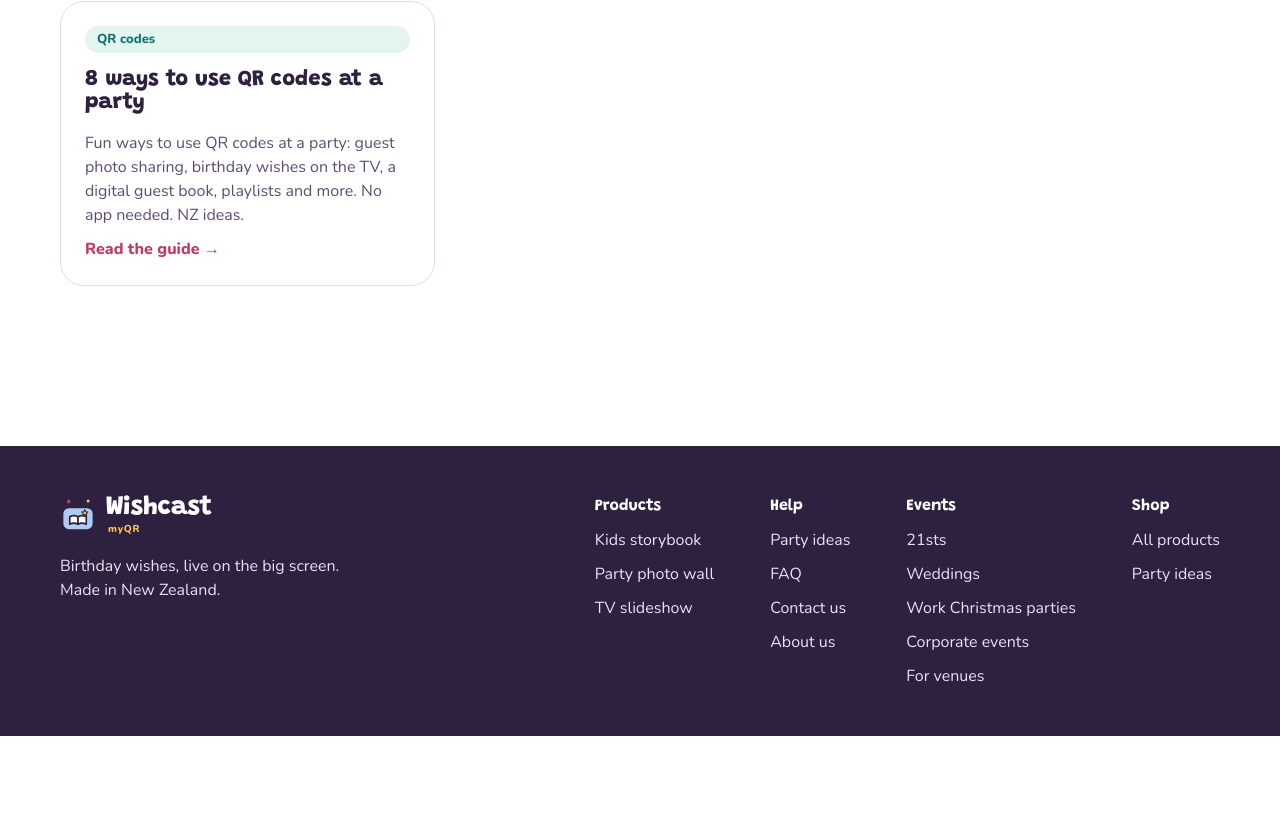
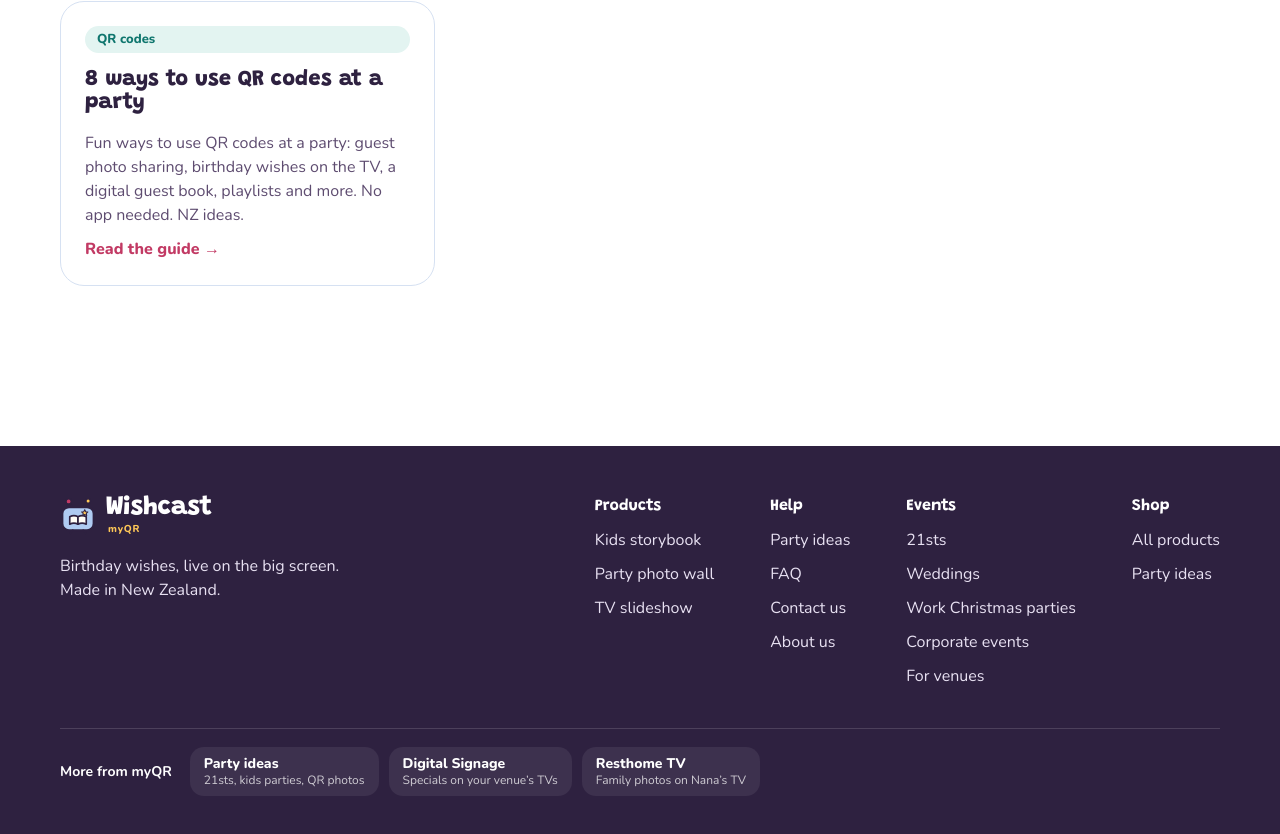
Before and after one commit to odooraaron-lab/party-kit, a Next.js app: page /ideas in a window 1280 px wide. Shown: the part 2311-3145 px from the top of the page. Before the commit the page ends 3047 px from the top, so only its background shows below. Built offline with nearby package versions, Linux system fonts and the light colour scheme; no server answers.

Commit message:
Link all myQR sites: 'More from myQR' footer strip and contextual cross-links
Co-Authored-By: Claude Opus 5.5 <noreply@anthropic.com>
Claude-Session: https://claude.ai/code/session_01726Y94iK5nRrD8MpSsnopf

```diff
--- a/src/app/(shop)/layout.tsx
+++ b/src/app/(shop)/layout.tsx
@@ -2,6 +2,7 @@ import Link from 'next/link';
 import { Header } from '@/components/Header';
 import { Logo } from '@/components/Logo';
 import { BRAND } from '@/lib/brand';
+import { MyqrFamily } from '@/components/MyqrFamily';
 
 export default function ShopLayout({ children }: { children: React.ReactNode }) {
   return (
@@ -20,6 +21,7 @@ export default function ShopLayout({ children }: { children: React.ReactNode })
             <div><b>Events</b><Link href="/ideas/21st-birthday-photo-slideshow">21sts</Link><Link href="/ideas/wedding-qr-code-photo-sharing">Weddings</Link><Link href="/ideas/work-christmas-party-ideas">Work Christmas parties</Link><Link href="/ideas/corporate-event-photo-sharing">Corporate events</Link><Link href="/ideas/function-venue-photo-wall">For venues</Link></div>
             <div><b>Shop</b><Link href="/products">All products</Link><Link href="/ideas">Party ideas</Link></div>
           </nav>
+          <MyqrFamily current="wishcast" />
         </div>
       </footer>
     </>
--- a/src/app/globals.css
+++ b/src/app/globals.css
@@ -768,3 +768,12 @@ a.tile-app:hover { box-shadow: 0 8px 0 var(--ink); }
   .m-buybar small { display: block; font-size: 11.5px; opacity: .8; line-height: 1.3; }
   .m-buybar .btn { flex: none; min-height: 42px; padding: 0 16px; background: var(--sun); color: var(--ink); font-size: 14.5px; }
 }
+
+/* More from myQR */
+.myqr-family { grid-column: 1 / -1; width: 100%; border-top: 1px solid rgba(255,255,255,.14); padding-top: 18px; display: flex; flex-wrap: wrap; gap: 10px 18px; align-items: center; }
+.myqr-family > b { color: #fff; font-size: 14px; }
+.myqr-family > div { display: flex; flex-wrap: wrap; gap: 10px; }
+.myqr-family a { display: flex; flex-direction: column; padding: 8px 14px; border-radius: 14px; background: rgba(255,255,255,.07); color: #fff; text-decoration: none; line-height: 1.25; }
+.myqr-family a:hover { background: rgba(255,255,255,.14); }
+.myqr-family a span { font-weight: 800; font-size: 14px; }
+.myqr-family a small { font-size: 12px; opacity: .75; }
--- /dev/null
+++ b/src/components/MyqrFamily.tsx
@@ -0,0 +1,20 @@
+// "More from myQR": links between every myQR site. `current` hides the site you're on.
+const SITES = [
+  { id: 'wishcast', name: 'Wishcast', blurb: 'Party apps for the TV', href: 'https://myqr.co.nz' },
+  { id: 'ideas', name: 'Party ideas', blurb: '21sts, kids parties, QR photos', href: 'https://myqr.co.nz/ideas' },
+  { id: 'signage', name: 'Digital Signage', blurb: 'Specials on your venue’s TVs', href: 'https://digitalsignage.myqr.co.nz' },
+  { id: 'resthome', name: 'Resthome TV', blurb: 'Family photos on Nana’s TV', href: 'https://resthome.myqr.co.nz' },
+];
+
+export function MyqrFamily({ current }: { current: 'wishcast' | 'signage' | 'resthome' }) {
+  return (
+    <nav className="myqr-family" aria-label="More from myQR">
+      <b>More from myQR</b>
+      <div>
+        {SITES.filter((s) => s.id !== current).map((s) => (
+          <a key={s.id} href={s.href}><span>{s.name}</span><small>{s.blurb}</small></a>
+        ))}
+      </div>
+    </nav>
+  );
+}
--- a/src/lib/guides.ts
+++ b/src/lib/guides.ts
@@ -408,11 +408,17 @@ export const GUIDES: Guide[] = [
         body: ['Mention it in your function pack or booking confirmation: “Want your photos on our TVs? Set up a Wishcast photo wall at myqr.co.nz/photo-wall.” Hosts buy it themselves in a couple of minutes and bring the link on the night.'],
         cta: { href: '/photo-wall', label: 'See the Party Photo Wall' },
       },
+      {
+        h2: 'Use the same TVs for your specials',
+        body: ['Between functions, your screens can sell for you. myQR Digital Signage shows your food and drink specials, events and announcements on every TV in the venue, scheduled by day and hour, from $39 a month.'],
+        cta: { href: 'https://digitalsignage.myqr.co.nz', label: 'See Digital Signage' },
+      },
     ],
     faq: [
       ['Does the venue pay for it?', 'No. The person hosting the function buys it for their event.'],
       ['What do staff need to do?', 'Open the host’s web link on the TV at the start of the function. That’s it.'],
       ['Will it interfere with our screen system?', 'No. It’s just a web page on the TV. Switch back to your usual input afterwards.'],
+      ['Can we use the same TVs for our own specials?', 'Yes. Our sister service, myQR Digital Signage (digitalsignage.myqr.co.nz), puts your food and drink specials and events on the same TVs for one flat monthly price.'],
     ],
   },
   // ─────────── Kids & QR codes ───────────
```
